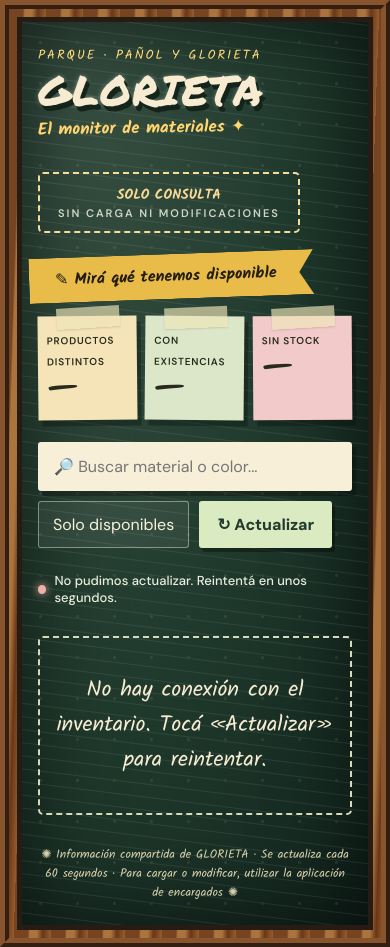
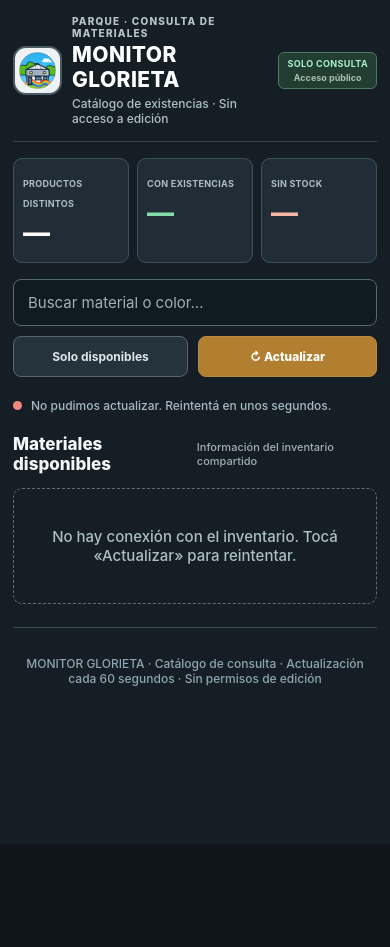
Before and after one commit to gafferman77/glorieta-app, a plain HTML site: page monitor.html in a window 390 px wide. After the commit the page ends 844 px from the top, so only its background shows below. Drawn offline with Linux system fonts and the light colour scheme; no server answers.

Commit message:
design: catálogo de monitor formal, solo lectura y optimizado para celulares

```diff
--- a/monitor.html
+++ b/monitor.html
@@ -1,92 +1,91 @@
 <!doctype html>
 <html lang="es"><head><link rel="apple-touch-icon" sizes="180x180" href="./glorieta-icon-180.png?v=2"><link rel="icon" type="image/png" sizes="192x192" href="./glorieta-icon-192.png?v=2"><meta name="apple-mobile-web-app-capable" content="yes"><meta name="apple-mobile-web-app-status-bar-style" content="black-translucent"><link rel="manifest" href="./monitor.webmanifest"><link rel="icon" href="./favicon.svg?v=1" type="image/svg+xml"><link rel="shortcut icon" href="./favicon.svg?v=1">
 <meta charset="utf-8"><meta name="viewport" content="width=device-width,initial-scale=1,viewport-fit=cover">
-<meta name="theme-color" content="#183027"><meta name="description" content="GLORIETA · Monitor de materiales. Consulta de stock compartida, solo lectura.">
+<meta name="theme-color" content="#19242c"><meta name="description" content="GLORIETA · Monitor de materiales. Consulta de stock compartida, solo lectura.">
 <title>GLORIETA · Monitor de materiales</title>
 <link rel="preconnect" href="https://fonts.googleapis.com">
 <link href="https://fonts.googleapis.com/css2?family=DM+Sans:wght@400;500;600;700;800&family=Kalam:wght@400;700&family=Permanent+Marker&display=swap" rel="stylesheet">
 <style>
-:root{--paper:#fbf0d1;--chalk:#f7ebd2;--yellow:#fed66f;--dark:#19271f;--green:#284839}
-*{box-sizing:border-box}
-html{scroll-behavior:smooth}body{margin:0;color:var(--chalk);font-family:"DM Sans",sans-serif;background:repeating-linear-gradient(120deg,#1c1711,#261b13 14px,#342216 17px,#23170f 23px);min-height:100vh}
-button,input{font:inherit}button{cursor:pointer}button:focus-visible,input:focus-visible{outline:3px solid #f7d26b;outline-offset:3px}
-.frame{max-width:1280px;margin:14px auto;padding:17px;border:17px ridge #87542d;border-radius:10px;background:repeating-linear-gradient(92deg,#764420 0 14px,#ab743e 16px 23px,#693717 29px,#955b2d 37px);box-shadow:0 14px 48px #050805a8}
-.board{min-height:calc(100vh - 75px);border:8px solid #261c13;box-shadow:inset 0 0 90px #0009;position:relative;overflow:hidden;background:radial-gradient(ellipse at 15% 6%,#385143,#203a2d 53%,#11231c 99%)}
-.board:before{content:"";pointer-events:none;position:absolute;inset:0;opacity:.08;background-image:repeating-linear-gradient(7deg,transparent 0 11px,#fff 12px,transparent 13px),radial-gradient(#fff 1px,transparent 2px);background-size:auto,37px 41px}
-.content{position:relative;z-index:1;padding:25px clamp(15px,4vw,50px) 40px}
-.head{display:flex;justify-content:space-between;align-items:flex-start;gap:20px;flex-wrap:wrap}
-.eyebrow{font-family:Kalam,cursive;letter-spacing:2px;font-size:13px;color:#ffda79}
-h1{font-family:"Permanent Marker",cursive;font-size:clamp(42px,7vw,82px);line-height:1.04;font-weight:400;letter-spacing:1px;margin:2px 0;text-shadow:3px 5px 0 #14241b,0 0 5px #f6f3dd55}
-.subtitle{font:700 clamp(17px,2.5vw,25px) Kalam,cursive;color:#ffd56f;margin:3px 0 10px;transform:rotate(-1deg)}
-.stamp{transform:rotate(3deg);padding:11px 18px;border:2px dashed #f4dc9a;border-radius:5px;text-align:center;color:#f7d895;font:700 16px Kalam,cursive;line-height:1.5}
-.stamp small{font:600 11px "DM Sans",sans-serif;text-transform:uppercase;letter-spacing:2px;display:block;color:#d0d5c5}
-.ribbon{display:inline-block;margin:21px 0 17px -14px;background:#e9bc49;color:#241d12;padding:10px 37px 10px 26px;transform:rotate(-2deg);box-shadow:4px 6px 0 #0006;font:700 clamp(16px,2.3vw,23px) Kalam,cursive;clip-path:polygon(0 0,100% 0,95% 50%,100% 100%,0 100%)}
-.toolbar{display:flex;gap:10px;align-items:center;flex-wrap:wrap;margin:0 0 24px}
-.search{flex:1;min-width:180px;max-width:550px;border:0;border-radius:3px;padding:14px 16px;background:#f8efd8;color:#25382c;box-shadow:4px 5px 0 #0004;font-size:16px}
-.chip{border:1px solid #cdd6bf88;border-radius:3px;color:#f9f3da;padding:12px 14px;background:#ffffff12}
-button.chip:hover{background:#ffffff25}
-.chip[aria-pressed="true"]{background:#fbd778;color:#292816;border-color:transparent}
-.sync{border:0;background:#dbebc1;color:#233b2e;padding:13px 18px;font-weight:800;border-radius:3px;box-shadow:3px 4px 0 #0005}
-.stats{display:grid;grid-template-columns:repeat(3,minmax(0,1fr));gap:14px;margin-bottom:22px}
-.stat{background:#f5e4b8;color:#282b1c;padding:13px 18px;min-height:96px;box-shadow:4px 6px 0 #09120c5e;transform:rotate(-.6deg);position:relative}
-.stat:nth-child(2){background:#dce7c9;transform:rotate(.5deg)}
-.stat:nth-child(3){background:#f3caca;transform:rotate(-.4deg)}
-.stat:before,.paper:before{content:"";position:absolute;width:63px;height:21px;background:#eee5b8a8;top:-9px;left:calc(50% - 31px);transform:rotate(-3deg);box-shadow:0 1px 2px #0002}
-.stat span{font:600 13px "DM Sans",sans-serif;text-transform:uppercase;letter-spacing:.08em}
-.stat b{display:block;font:700 clamp(32px,5vw,46px) Kalam,cursive;line-height:1.2}
-.status{display:flex;align-items:center;gap:8px;font:500 13px "DM Sans",sans-serif;color:#e9eddc;min-height:22px;margin:8px 0 22px}
-.dot{width:9px;height:9px;border-radius:50%;background:#bde58c;box-shadow:0 0 8px #bde58c}
-.dot.error{background:#efb0a5;box-shadow:0 0 8px #efb0a5}
-.cards{display:grid;grid-template-columns:repeat(auto-fill,minmax(240px,1fr));gap:21px;padding-top:8px}
-.paper{position:relative;color:#2e3429;background:#f4ebd6;box-shadow:6px 8px 0 #060f0b77;min-height:185px;padding:21px 20px 16px;display:flex;flex-direction:column;transform:rotate(-.6deg);border-radius:2px}
-.paper:nth-child(3n+1){background:#f3e0ad;transform:rotate(.8deg)}
-.paper:nth-child(3n+2){background:#e7ead8;transform:rotate(-.4deg)}
-.paper:nth-child(5n){background:#f4dcd1}
-.item-top{display:flex;gap:13px;align-items:start;padding-top:8px}
-.thumb{width:74px;height:72px;flex-shrink:0;display:grid;place-items:center;background:#ffffff88;border:4px solid #fff;box-shadow:2px 3px 5px #0002;transform:rotate(-3deg);font-size:32px;overflow:hidden}
+:root{font-family:Inter,"DM Sans",Arial,sans-serif;color:#e9eef1;background:#0f151a}
+*{box-sizing:border-box}body{margin:0;min-height:100vh;background:#10171c}
+button,input{font:inherit}button{cursor:pointer}button:focus-visible,input:focus-visible{outline:2px solid #e4b660;outline-offset:2px}
+.frame{max-width:1320px;min-height:100vh;margin:auto;padding:0;border:0;background:#11191f;box-shadow:none}
+.board{min-height:100vh;background:#151e25;border:0;box-shadow:none;position:relative;overflow:visible}
+.board:before{display:none}
+.content{padding:0 24px 35px;max-width:1140px;margin:0 auto}
+.head{display:flex;gap:13px;align-items:center;justify-content:flex-start;padding:19px 0 16px;border-bottom:1px solid #35454e;position:relative;flex-wrap:wrap}
+.head .brand-logo{width:57px;height:57px;object-fit:contain;padding:3px;background:#eff2f3;border:2px solid #4b5b64;border-radius:13px;flex-shrink:0}
+.head-copy{flex:1;min-width:150px}
+.eyebrow{font-size:10px;letter-spacing:1.2px;font-weight:800;color:#b6c5cb;text-transform:uppercase;font-family:Inter,"DM Sans",Arial,sans-serif}
+.head h1{font:800 clamp(23px,5vw,31px) Inter,"DM Sans",Arial,sans-serif;color:#fff;letter-spacing:.02em;line-height:1.2;margin:3px 0;text-shadow:none}
+.subtitle{font:500 12px Inter,"DM Sans",Arial,sans-serif;color:#aebfc7;margin:4px 0 0;transform:none}
+.stamp{padding:7px 10px;border-radius:6px;color:#a9efca;background:#223d32;border:1px solid #4a795f;font:750 11px Inter,"DM Sans",Arial,sans-serif;transform:none;text-align:center;letter-spacing:.04em}
+.stamp small{display:block;color:#a9bfaf;font-size:9px;text-transform:none;letter-spacing:0;margin-top:3px}
+.ribbon{display:none}
+.stats{display:grid;grid-template-columns:repeat(3,minmax(0,1fr));gap:12px;margin:20px 0}
+.stat{background:#202d36;border:1px solid #3e515b;border-radius:9px;color:#e6f0f2;min-height:95px;padding:16px;box-shadow:none;transform:none;position:relative}
+.stat:nth-child(2),.stat:nth-child(3){background:#202d36;transform:none}
+.stat:before{display:none}
+.stat span{font:700 11px Inter,"DM Sans",Arial,sans-serif;color:#aebdc4;letter-spacing:.03em;text-transform:uppercase}
+.stat b{display:block;font:800 clamp(30px,5vw,42px) Inter,"DM Sans",Arial,sans-serif;line-height:1.3;color:#fff;margin-top:4px}
+.stat:nth-child(2) b{color:#82dcaa}.stat:nth-child(3) b{color:#f4b6a3}
+.toolbar{display:flex;gap:10px;align-items:center;flex-wrap:wrap;margin:0 0 12px}
+.search{flex:1;min-width:190px;max-width:none;border:1px solid #536874;border-radius:8px;padding:13px 14px;background:#101a21;color:#f0f5f5;box-shadow:none;font-size:15px}
+.search::placeholder{color:#a1afb7}
+.chip{border:1px solid #566771;background:#25333d;color:#dce6e8;border-radius:8px;padding:12px 13px;font-size:12px;font-weight:750}
+.chip[aria-pressed="true"]{background:#2b5d48;color:#d9f8e8;border-color:#4e9b75}
+.sync{border:1px solid #b78a47;background:#b27e30;color:#fff;border-radius:8px;padding:12px 15px;font-weight:800;box-shadow:none;font-size:12px}
+.status{display:flex;align-items:center;gap:9px;color:#a7bac3;font:500 12px Inter,"DM Sans",Arial,sans-serif;min-height:22px;margin:17px 0}
+.dot{width:9px;height:9px;border-radius:50%;background:#68c991;box-shadow:none;flex-shrink:0}
+.dot.error{background:#ef897e;box-shadow:none}
+.section-label{display:flex;justify-content:space-between;align-items:center;gap:12px;color:#f4f6f7;font-weight:800;font-size:17px;margin:18px 0 14px}
+.section-label small{color:#9fafb7;font-size:11px;font-weight:500}
+.cards{display:grid;grid-template-columns:repeat(2,minmax(0,1fr));gap:12px;padding:0}
+.paper{position:relative;display:flex;flex-direction:column;transform:none!important;min-height:124px;border:1px solid #445763;border-radius:9px;padding:15px;background:#202e37!important;color:#eaf2f3;box-shadow:none}
+.paper:before{display:none}.item-top{display:flex;gap:13px;align-items:flex-start;padding:0}
+.thumb{height:75px;width:75px;flex-shrink:0;display:grid;place-items:center;background:#142029;border:1px solid #4d616b;box-shadow:none;transform:none;border-radius:7px;font-size:27px;overflow:hidden}
 .thumb img{width:100%;height:100%;object-fit:cover}
-.product-name{font:700 20px Kalam,cursive;line-height:1.12;margin:4px 0;overflow-wrap:anywhere}
-.meta{font:600 12px "DM Sans",sans-serif;color:#55604d;margin-top:5px}
-.separator{border-top:1px dashed #7e8268;margin:17px 0 11px}
-.stock{margin-top:auto;display:flex;align-items:baseline;gap:8px;flex-wrap:wrap}
-.stock strong{font:700 41px Kalam,cursive;line-height:1.15;color:#255539}
-.stock .unit{font-size:13px;font-weight:800;line-height:1.2}
-.tag{margin-left:auto;display:inline-block;background:#d2e7c4;color:#315235;padding:5px 7px;font:800 11px "DM Sans",sans-serif;transform:rotate(2deg)}
-.tag.zero{background:#f4c5bf;color:#7f2d22}
-.tag.low{background:#fff0aa;color:#775a21}
-.empty{padding:35px 15px;border:2px dashed #d6dab8;text-align:center;border-radius:5px;font:22px Kalam,cursive;grid-column:1/-1}
-.footer{font:500 12px Kalam,cursive;text-align:center;color:#d6d0ac;padding:30px 0 0}
-@media(max-width:640px){
- .frame{margin:0;border-width:9px;padding:8px;border-radius:0}
- .board{border-width:5px;min-height:100vh}
- .content{padding:23px 16px}
- .stamp{transform:none;font-size:14px}
- .ribbon{margin-left:-9px}
- .stats{gap:8px}.stat{padding:12px 9px;min-height:86px}.stat span{font-size:10px}.stat b{font-size:32px}
- .cards{grid-template-columns:repeat(2,minmax(0,1fr));gap:13px}
- .paper{padding:14px 10px 12px;min-height:190px}.paper:before{width:43px;left:calc(50% - 21px)}
- .item-top{display:block}.thumb{width:57px;height:53px;margin-bottom:9px}
- .product-name{font-size:17px;min-height:37px}
- .stock strong{font-size:34px}.stock .unit{font-size:11px}.tag{margin:4px 0 0 0}
+.product-name{font:750 16px Inter,"DM Sans",Arial,sans-serif;line-height:1.3;color:#fff;margin:0;overflow-wrap:anywhere}
+.meta{font:500 12px Inter,"DM Sans",Arial,sans-serif;color:#a7bac1;margin-top:8px}
+.separator{border-top:1px solid #40525c;margin:13px 0 10px}
+.stock{margin-top:auto;display:flex;align-items:center;gap:8px;flex-wrap:wrap}
+.stock strong{font:850 27px Inter,"DM Sans",Arial,sans-serif;color:#eaf4f6;line-height:1.2}
+.stock .unit{font:650 12px Inter,"DM Sans",Arial,sans-serif;color:#b7c5cb}
+.tag{margin-left:auto;display:inline-block;transform:none;background:#284b39;border:1px solid #487b5e;border-radius:5px;color:#a9e8c3;padding:5px 7px;font:750 10px Inter,"DM Sans",Arial,sans-serif}
+.tag.zero{background:#4c2829;border-color:#8b4e4b;color:#ffbdb6}
+.tag.low{background:#4d3b22;border-color:#89703d;color:#f7ce84}
+.empty{grid-column:1/-1;padding:38px 16px;border:1px dashed #59707c;border-radius:9px;text-align:center;font:500 15px Inter,"DM Sans",Arial,sans-serif;color:#acbfc5}
+.footer{padding:28px 0;margin-top:23px;border-top:1px solid #364a54;font:500 12px Inter,"DM Sans",Arial,sans-serif;text-align:center;color:#91a5b0}
+@media(max-width:680px){
+ .content{padding:0 13px 30px}.head{padding:15px 0;gap:10px}.head .brand-logo{height:49px;width:49px}
+ .head h1{font-size:21px}.head-copy{min-width:150px}.stamp{font-size:9px;padding:5px 8px}
+ .stats{gap:8px;margin:16px 0}.stat{padding:12px 9px;min-height:79px}.stat span{font-size:9px}.stat b{font-size:27px}
+ .toolbar .search{min-width:100%}.toolbar .chip,.toolbar .sync{flex:1}
+ .cards{grid-template-columns:1fr;gap:10px}
+ .paper{padding:13px;min-height:114px}.thumb{width:68px;height:68px}
+ .product-name{font-size:15px}.stock strong{font-size:25px}.tag{font-size:10px}
 }
-@media(prefers-reduced-motion:reduce){*{scroll-behavior:auto}}
 </style></head>
 <body><div class="frame"><div class="board"><div class="content">
-<header class="head"><div><div class="eyebrow">PARQUE · PAÑOL Y GLORIETA</div><h1>GLORIETA</h1><p class="subtitle">El monitor de materiales ✦</p></div><div class="stamp">SOLO CONSULTA<small>Sin carga ni modificaciones</small></div></header>
-<div class="ribbon">✎ Mirá qué tenemos disponible</div>
+<header class="head">
+<img class="brand-logo" src="./glorieta-icon-192.png" alt="Logo Glorieta">
+<div class="head-copy"><div class="eyebrow">PARQUE · CONSULTA DE MATERIALES</div>
+<h1>MONITOR GLORIETA</h1><p class="subtitle">Catálogo de existencias · Sin acceso a edición</p></div>
+<div class="stamp">SOLO CONSULTA<small>Acceso público</small></div>
+</header>
 <div class="stats" aria-live="polite">
 <div class="stat"><span>Productos distintos</span><b id="total">—</b></div>
 <div class="stat"><span>Con existencias</span><b id="available">—</b></div>
 <div class="stat"><span>Sin stock</span><b id="out">—</b></div>
 </div>
 <div class="toolbar">
-<input class="search" type="search" id="search" placeholder="🔎 Buscar material o color..." aria-label="Buscar productos">
+<input class="search" type="search" id="search" placeholder="Buscar material o color..." aria-label="Buscar productos">
 <button class="chip" id="in-stock" aria-pressed="false" type="button">Solo disponibles</button>
 <button class="sync" id="refresh" type="button">↻ Actualizar</button>
 </div>
 <div class="status" id="status" role="status" aria-live="polite"><span class="dot"></span><span>Conectando con el inventario...</span></div>
-<main class="cards" id="cards"><div class="empty">Consultando los materiales…</div></main>
-<footer class="footer">✺ Información compartida de GLORIETA · Se actualiza cada 60 segundos · Para cargar o modificar, utilizar la aplicación de encargados ✺</footer>
+<div class="section-label"><span>Materiales disponibles</span><small>Información del inventario compartido</small></div><main class="cards" id="cards"><div class="empty">Consultando los materiales…</div></main>
+<footer class="footer">MONITOR GLORIETA · Catálogo de consulta · Actualización cada 60 segundos · Sin permisos de edición</footer>
 </div></div></div>
 <script>
 "use strict";
```
